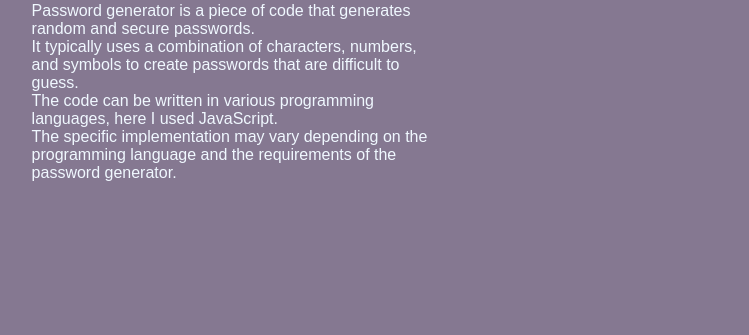
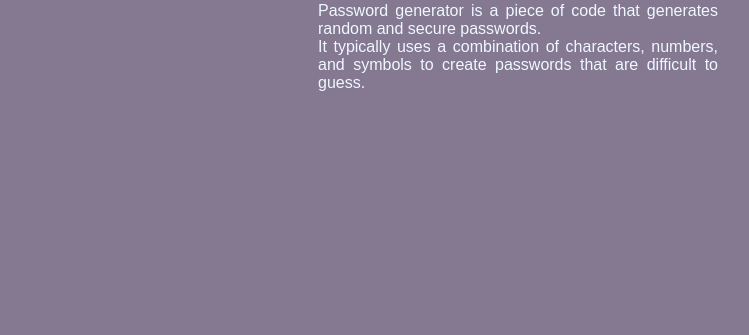
Before and after one commit to soujanyaramdeni/Password-Generator-Javascript, a plain HTML site: page index.html in a window 1280 px wide. Shown: the part 492-827 px from the top of the page, without its empty margins (122-871 px from the left). After the commit the page ends 800 px from the top, so only its background shows below. Drawn offline with Linux system fonts and the light colour scheme.

Commit message:
Update index.html

```diff
--- a/index.html
+++ b/index.html
@@ -6,7 +6,7 @@
     <title>Ramdom Password Generator</title>
     <link rel="stylesheet" href="style.css">
 </head>
-<body>
+<center><body>
  <div class="container">
 
 <h1 >
@@ -18,7 +18,7 @@
     <button onclick="createPassword()"><img src="https://th.bing.com/th/id/OIP.cdhNwOPuqdTtuvctnPatCAHaHa?pid=ImgDet&w=203&h=203&c=7&dpr=1.3">Generate Password</button>
 </h1>
      <br>
-<p>Password generator is a piece of code that generates random and secure passwords.<br> It typically uses a combination of characters, numbers, and symbols to create passwords that are difficult to guess.<br> The code can be written in various programming languages, here I used JavaScript. <br>The specific implementation may vary depending on the programming language and the requirements of the password generator. </p>
+<p style="justify-content:center; text-align:justify;">Password generator is a piece of code that generates random and secure passwords.<br> It typically uses a combination of characters, numbers, and symbols to create passwords that are difficult to guess.</p>
  </div>
 <script>
 
@@ -48,5 +48,5 @@ function copyPassword(){
     document.execCommand("copy")
 }
 </script>
-</body>
+</body></center>
 </html>
```
